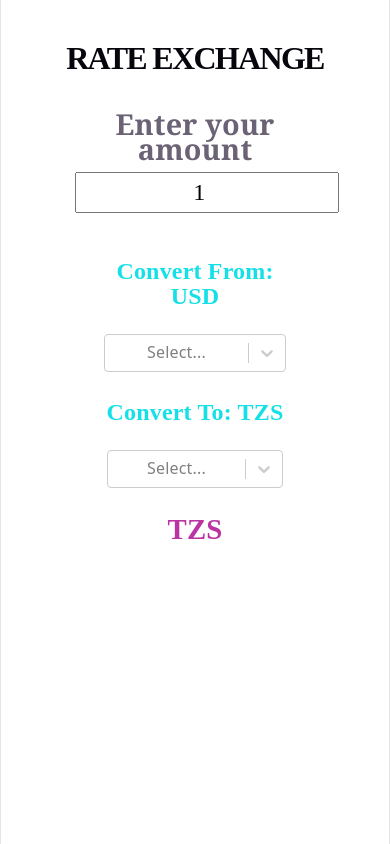
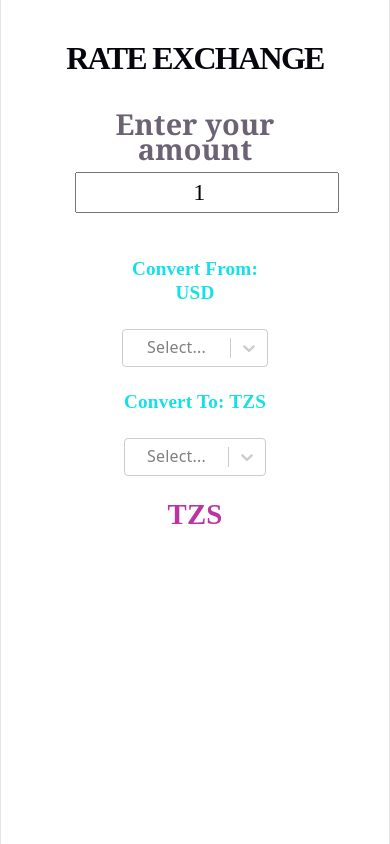
Before and after one commit to EasternCaptain/verbose-octo-memory, a React (Vite) app: page / in a window 390 px wide. Built offline with nearby package versions, Linux system fonts and the light colour scheme; no server answers.

Commit message:
Fixing the font-size issue for currency labels

```diff
--- a/src/App.jsx
+++ b/src/App.jsx
@@ -56,7 +56,7 @@ export default function ExchangeRate() {
       </div>
       <div class="container-currency">
         <div className="current-currency">
-        <label>Convert from: {currentCurrency}</label><br></br><br></br>
+        <label className="currency-label">Convert from: {currentCurrency}</label><br></br><br></br>
         <Select
         options={options}
         onChange={(e) => {
@@ -68,7 +68,7 @@ export default function ExchangeRate() {
       </div>
 
       <div className="convert-currency">
-        <label>Convert to: {convertCurrency}</label><br></br><br></br>
+        <label className="currency-label">Convert to: {convertCurrency}</label><br></br><br></br>
         <Select
         options={options}
         onChange={(e) => {
--- a/src/index.css
+++ b/src/index.css
@@ -145,7 +145,7 @@ input {
 }
 
 .current-currency label, .convert-currency label {
-  font-size: 1.5rem;
+  font-size: 1.3rem;
   font-weight: bolder;
   font-family: 'Times New Roman', Times, serif;
   color:rgba(11, 222, 230, 0.953);
@@ -185,4 +185,10 @@ input {
     justify-content: center;
     align-items: center;
   }
+  .current-currency label, .convert-currency label {
+  font-size: 1.2rem;
+  font-weight: bold;
+  font-family: 'Times New Roman', Times, serif;
+  color:rgba(11, 222, 230, 0.953);
 }
+}
```
